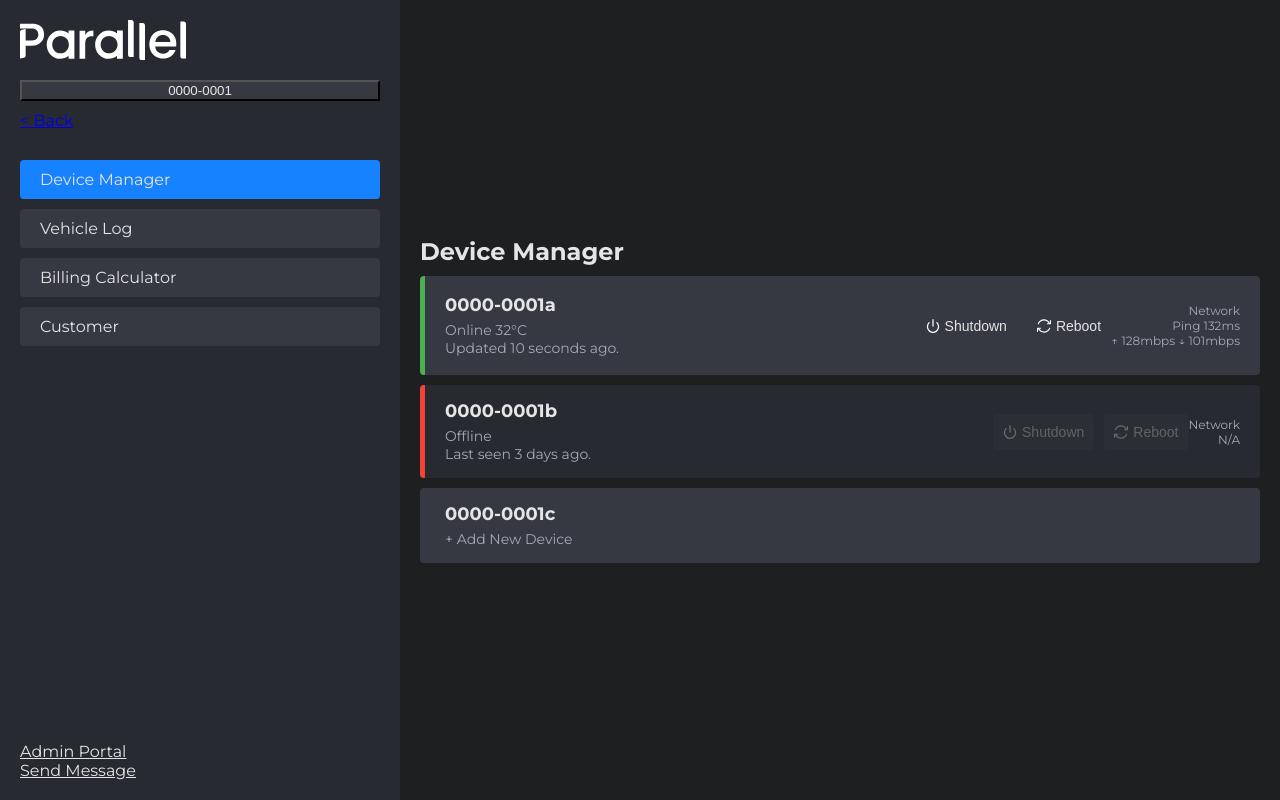
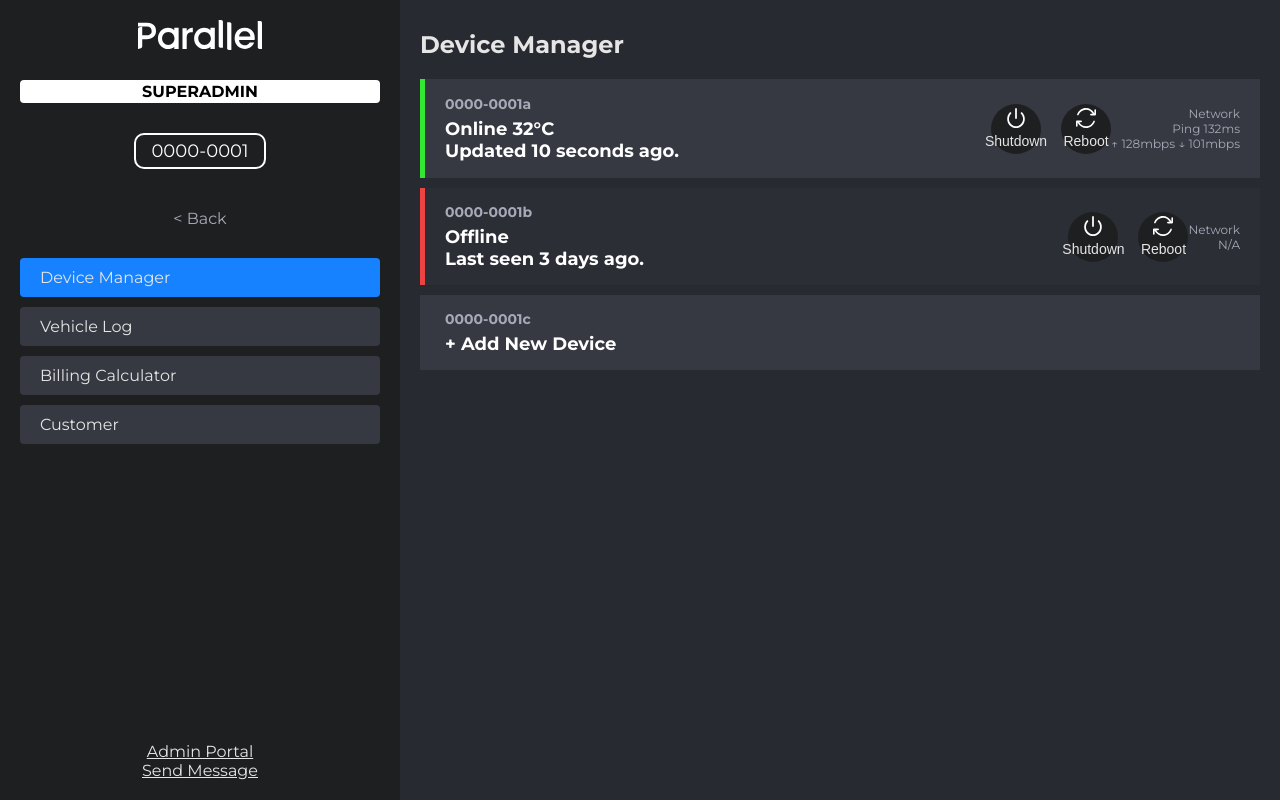
Before and after one commit to ZachRodgers/superadmin, a plain HTML site: page index.html in a window 1280 px wide. Drawn offline with Linux system fonts and the light colour scheme.

Commit message:
Update index.html

```diff
--- a/index.html
+++ b/index.html
@@ -9,13 +9,13 @@
         body {
             margin: 0;
             font-family: 'Montserrat', sans-serif;
-            background-color: #1E1F21;
+            background-color: #272A30;
             color: #E5E5E5;
             display: flex;
         }
         .sidebar {
             width: 400px;
-            background-color: #272A30;
+            background-color: #1E1F21;
             padding: 20px;
             box-sizing: border-box;
             display: flex;
@@ -25,11 +25,28 @@
         }
         .sidebar .logo {
             display: flex;
-            align-items: center;
-            gap: 10px;
+            justify-content: center;
+            margin-bottom: 10px;
         }
         .sidebar .logo img {
-            height: 40px;
+            height: 30px;
+        }
+        .sidebar .superadmin {
+            background: #FFFFFF;
+            color: #000000;
+            padding: 2px 8px;
+            font-weight: 700;
+            text-align: center;
+            border-radius: 4px;
+        }
+        .sidebar .device-id {
+            border: 2px solid #FFFFFF;
+            color: #FFFFFF;
+            border-radius: 10px;
+            padding: 5px 15px;
+            font-size: 18px;
+            width: auto;
+            margin: 10px auto;
         }
         .sidebar .menu {
             list-style: none;
@@ -53,8 +70,14 @@
             color: inherit;
             text-decoration: none;
         }
+        .sidebar .back {
+            text-align: center;
+            color: #A8A8B8;
+            margin: 10px 0;
+        }
         .sidebar .footer {
             margin-top: auto;
+            text-align: center;
         }
         .sidebar .footer a {
             color: #E5E5E5;
@@ -64,11 +87,12 @@
             padding: 20px;
             box-sizing: border-box;
             max-width: 1280px;
-            margin: auto;
+            margin: 0 auto;
         }
         .content h1 {
-            margin: 0 0 10px;
+            margin: 10px 0 20px;
             font-size: 24px;
+            text-align: left;
         }
         .device-list {
             display: flex;
@@ -78,56 +102,56 @@
         .device {
             background-color: #363941;
             padding: 15px 20px;
-            border-radius: 4px;
             display: flex;
             justify-content: space-between;
             align-items: center;
             border-left: 5px solid transparent;
         }
         .device:nth-child(even) {
-            background-color: #272A30;
+            background-color: #2B2E35;
         }
         .device.online {
-            border-left-color: #4CAF50;
+            border-left-color: #33E733;
         }
         .device.offline {
-            border-left-color: #F44336;
+            border-left-color: #ED4343;
         }
         .device-info {
             flex-grow: 1;
         }
         .device-info h2 {
             margin: 0;
-            font-size: 18px;
+            font-size: 14px;
+            color: #A8A8B8;
         }
         .device-info p {
             margin: 5px 0 0;
-            font-size: 14px;
-            color: #A8A8B8;
+            font-size: 18px;
+            color: #FFFFFF;
+            font-weight: bold;
         }
         .device-actions {
             display: flex;
-            gap: 10px;
+            gap: 20px;
         }
         .device-actions button {
-            background-color: #363941;
+            background-color: #1E1F21;
             color: #E5E5E5;
             border: none;
-            padding: 10px;
-            border-radius: 4px;
-            cursor: pointer;
+            padding: 15px;
+            border-radius: 50%;
+            width: 50px;
+            height: 50px;
             font-size: 14px;
             display: flex;
             align-items: center;
-            gap: 5px;
-        }
-        .device-actions button.disabled {
-            opacity: 0.3;
-            pointer-events: none;
+            justify-content: center;
+            flex-direction: column;
         }
         .device-actions button img {
-            height: 14px;
-            width: 14px;
+            height: 20px;
+            width: 20px;
+            margin-bottom: 5px;
         }
         .network-info {
             font-size: 12px;
@@ -141,10 +165,9 @@
         <div class="logo">
             <img src="https://raw.githubusercontent.com/ZachRodgers/superadmin/main/LogotypeThin.svg" alt="Logo">
         </div>
-        <div>
-            <button class="device-id" style="background-color: #363941; color: #E5E5E5; width: 100%;">0000-0001</button>
-            <a href="#" style="display: block; margin: 10px 0;">&lt; Back</a>
-        </div>
+        <div class="superadmin">SUPERADMIN</div>
+        <div class="device-id">0000-0001</div>
+        <div class="back">&lt; Back</div>
         <ul class="menu">
             <li class="active"><a href="#">Device Manager</a></li>
             <li><a href="#">Vehicle Log</a></li>
```
